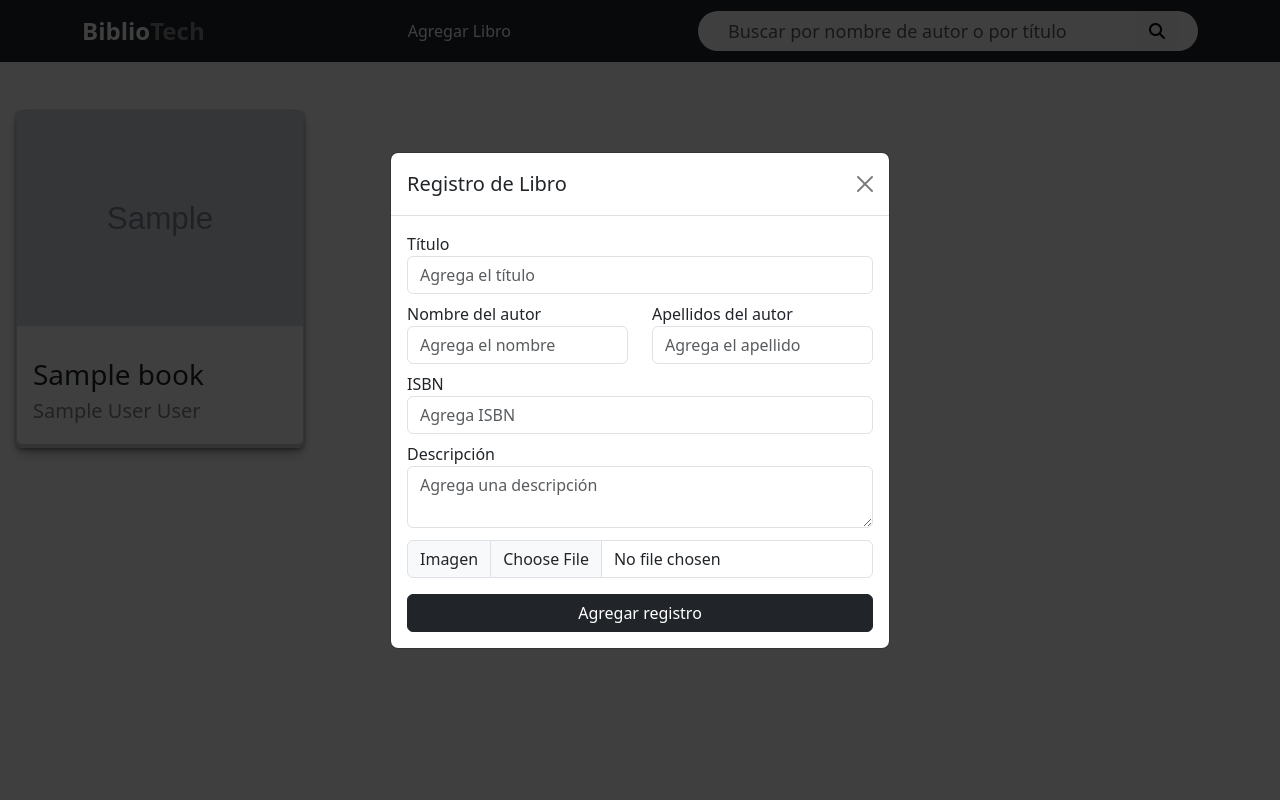
After one commit to bibliotech-refactoring/bibliotech-refactoring, a PHP site: page /view/books/index.php in a window 1280 px wide, after a click on "Agregar Libro". The commit adds this page. Run offline with PHP 8.4, Linux system fonts and the light colour scheme; tables that the repository leaves empty or names only in its code hold one stand-in row (values such as "Sample post"); grey boxes marked "Sample" are stand-in pictures; a stand-in replaces the project's code that opens the database connection; some libraries are stand-ins or nearby versions.

Commit message:
update create

```diff
--- a/model/BookModel.php
+++ b/model/BookModel.php
@@ -11,9 +11,42 @@ class BookModel{
         $query=$this->conn->query('SELECT * FROM books');
         return $query->fetch_all(MYSQLI_ASSOC);
     }
+    public function addBooks($isbn, $title, $author_name, $author_lastname, $description, $image_name){
+
+        $image_name = basename($_FILES['image']['name']);
+        $image_file = $_FILES['image']['tmp_name'];
+
+        $directory_route = '../assets/img/' . $image_name;
+        $db_image_route = 'assets/img/' . $image_name;
+
+        if (!is_numeric($isbn)){
+           return 'Pon un número entero';
+
+          } else{
+
+            $query = $this->conn->query("SELECT EXISTS (SELECT * FROM books WHERE isbn='$isbn');");
+            $row=mysqli_fetch_row($query);
+
+            if ($row[0] == "1"){
+                return 'Ya existe isbn';
+
+            }else{
+                $query=$this->conn->query("INSERT INTO books (isbn, title, author_name, author_lastname, description, image) VALUES ('$isbn','$title','$author_name','$author_lastName','$description','$db_image_route')");
+
+              move_uploaded_file($image_file, $directory_route);
+
+              echo 'El libro se ha agregado con éxito';
+
+              return $query;
+            }
+          }
+    }
+
 }
 /* $Bookmodel = new BookModel();
 var_dump($Bookmodel->conn);
  */
 // $Bookmodel = new BookModel();
 // var_dump($Bookmodel->getBooks());
+
+$Bookmodel = new BookModel();
--- /dev/null
+++ b/view/books/create.php
@@ -0,0 +1,46 @@
+<div class="modal fade" id="exampleModal" tabindex="-1" aria-labelledby="exampleModalLabel" aria-hidden="true">
+  <div class="modal-dialog modal-dialog-centered">
+    <div class="modal-content">
+      <div class="modal-header">
+        <h1 class="modal-title fs-5" id="exampleModalLabel">Registro de Libro</h1>
+        <button type="button" class="btn-close" data-bs-dismiss="modal" aria-label="Close"></button>
+      </div>
+      <div class="modal-body">
+        <form action="/bibliotech/applications/save_book.php" method="POST" enctype='multipart/form-data'>
+
+          <div class="form-group pb-1"><label for="title">Título</label>
+            <input type="text" name="title" id="title" class="form-control" placeholder="Agrega el título" autofocus required>
+          </div>
+
+          <div class="row py-1">
+            <div class="col"><label for="author_name">Nombre del autor</label>
+              <input type="text" name="author_name" id="author_name" class="form-control" placeholder="Agrega el nombre"
+                aria-label="Agrega el nombre" required>
+            </div>
+            <div class="col"><label for="author_lastName">Apellidos del autor</label>
+              <input type="text" name="author_lastname" id="author_lastName" class="form-control"
+                placeholder="Agrega el apellido" aria-label="Agrega el apellido" required>
+            </div>
+          </div>
+
+          <div class="form-group py-1"><label for="isbn" required>ISBN</label>
+            <input type="text" name="isbn" id="isbn" class="form-control" placeholder="Agrega ISBN" autofocus required maxlength="17">
+          </div>
+          <div class="form-group py-1"><label for="description">Descripción</label>
+            <textarea name="description" id="description" rows="2" class="form-control"
+              placeholder="Agrega una descripción" required></textarea>
+          </div>
+
+          <div class="input-group mb-3 mt-2">
+            <label class="input-group-text" for="inputGroupFile01">Imagen</label>
+            <input type="file" class="form-control" id="inputGroupFile01" name="image" required>
+          </div>
+
+          <div class="d-grid gap-2">
+            <input type="submit" class="btn btn-dark btn-block" name="save_book" value="Agregar registro">
+          </div>
+        </form>
+      </div>
+    </div>
+  </div>
+</div>
--- a/view/index.php
+++ b/view/books/index.php
@@ -28,7 +28,7 @@ foreach($result as $book) :?>
     <div>
       <a href="/bibliotech/applications/see_description.php?isbn=<?= $book['isbn']?>">
         <figure>
-          <img src= "../<?php echo $book ['image']?>" class="card-img-top" alt="Portada libro <?php echo $book ["title"] ?>">
+          <img src= ".../<?php echo $book ['image']?>" class="card-img-top" alt="Portada libro <?php echo $book ["title"] ?>">
           <div class="layer">
             <button  class="btn btn-light" type="submit" value="VER FICHA">VER FICHA</button>
           </div>
```
Also changed, not shown: view/partials/footer.php (+3 -45 lines).
